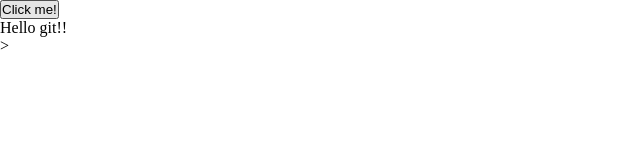
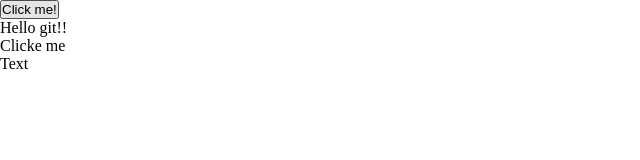
Before and after one commit to AlexanderXII/LearnGit, a plain HTML site: page index.html in a window 1280 px wide. Shown: the full height of the page, 0-640 px from the left. Drawn offline with Linux system fonts and the light colour scheme.

Commit message:
Add: Button, label; script for button

```diff
--- a/index.html
+++ b/index.html
@@ -10,7 +10,12 @@
 	<body>
 		<button id="clickMe">Click me!</button>
 		<p>Hello git!!</p>
-		>
+		<div>
+			<buton> Clicke me </buton>
+		</div>
+		<div>
+			<label>Text </label>
+		</div>
 		<a></a>
 	</body>
 </html>
```
Also changed, not shown: scripts/clicke_script.js (added).
